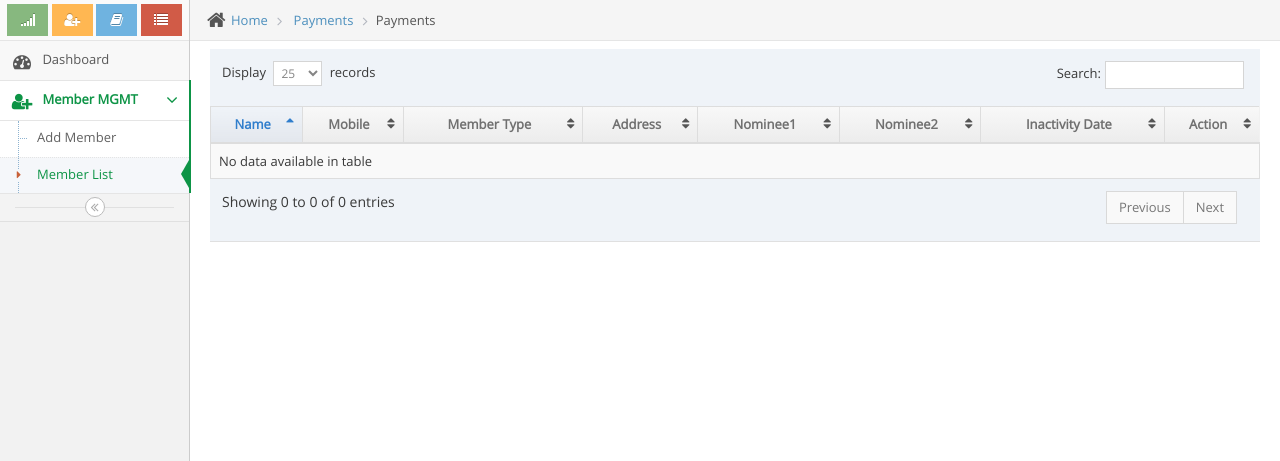
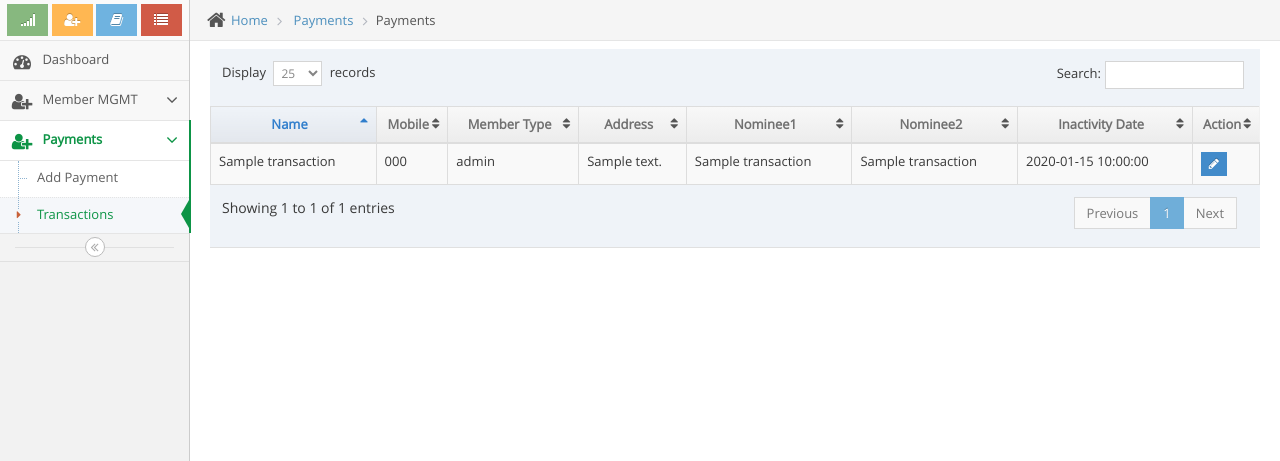
Before and after one commit to milansoni44/sss, a CodeIgniter app: page /hquiz/index.php/payments/index in a window 1280 px wide. Shown: the part 45-506 px from the top of the page. Run offline with CodeIgniter, Linux system fonts and the light colour scheme; the visitor is signed in with stand-in values (Sample User, id 1); tables that the repository leaves empty or names only in its code hold one stand-in row (values such as "Sample post"); data that the repository does not hold is empty.

Commit message:
transaction module

```diff
--- a/application/controllers/Payments.php
+++ b/application/controllers/Payments.php
@@ -9,6 +9,13 @@ class Payments extends MY_Controller {
     }
 	public function index()
 	{
+        $transactions = $this->db->query("SELECT
+                            transactions.*
+                        FROM transactions
+                        LEFT JOIN user_master ON user_master.user_id = transactions.user_id
+                        LEFT JOIN user_master AS demise_user ON demise_user.user_id = transactions.demise_user_id
+                        ")->result_array();
+        $this->data['transactions'] = $transactions;
         $this->data['page_name'] = "Payments";
 		$this->data['breadcrumb'] = $this->load->view('payment/breadcrumb', $this->data, TRUE);
         $this->data['jquery_view'] = $this->load->view('layout/jQuery', $this->data, TRUE);
--- a/application/views/layout/sidebar.php
+++ b/application/views/layout/sidebar.php
@@ -69,90 +69,6 @@
         </li>
 
 
-        <!--<li class="li_visibility">
-            <a href="#" class="dropdown-toggle">
-                <i class="menu-icon fa fa-user-plus"></i>
-                <span class="menu-text"> Course MGMT </span>
-                <b class="arrow fa fa-angle-down"></b>
-            </a>
-            <b class="arrow"></b>
-            <ul class="submenu">
-                <li id="add_course_li">
-                    <a href="<?php /*echo $admin_add_course_link; */?>">
-                        <i class="menu-icon fa fa-caret-right"></i>
-                        Add Course
-                    </a>
-                    <b class="arrow"></b>
-                </li>
-                <li id="list_course_li">
-                    <a href="<?php /*echo $admin_course_list_link; */?>">
-                        <i class="menu-icon fa fa-caret-right"></i>
-                        Course List
-                    </a>
-                    <b class="arrow"></b>
-                </li>
-                <li id="user_course_progress_li">
-                    <a href="<?php /*echo $admin_user_course_progress_link; */?>">
-                        <i class="menu-icon fa fa-caret-right"></i>
-                        User Course Progress
-                    </a>
-                    <b class="arrow"></b>
-                </li>
-            </ul>
-        </li>
-
-        <li class="li_visibility">
-            <a href="#" class="dropdown-toggle">
-                <i class="menu-icon fa fa-user-plus"></i>
-                <span class="menu-text"> Chapter MGMT </span>
-                <b class="arrow fa fa-angle-down"></b>
-            </a>
-            <b class="arrow"></b>
-            <ul class="submenu">
-                <li id="add_chapter_li">
-                    <a href="<?php /*echo $admin_add_chapter_link; */?>">
-                        <i class="menu-icon fa fa-caret-right"></i>
-                        Add Chapter
-                    </a>
-                    <b class="arrow"></b>
-                </li>
-                <li id="list_chapter_li">
-                    <a href="<?php /*echo $admin_chapter_list_link; */?>">
-                        <i class="menu-icon fa fa-caret-right"></i>
-                        Chapter List
-                    </a>
-                    <b class="arrow"></b>
-                </li>
-            </ul>
-        </li>
-
-        <li class="li_visibility_user" id="my_course_li">
-            <a href="<?php /*echo $admin_my_course_link; */?>">
-                <i class="menu-icon fa fa-tachometer"></i>
-                <span class="menu-text"> My Courses </span>
-            </a>
-
-            <b class="arrow"></b>
-        </li>
-
-        <li class="li_visibility_user" id="my_completed_course_li">
-            <a href="<?php /*echo $admin_my_completed_course_link; */?>">
-                <i class="menu-icon fa fa-tachometer"></i>
-                <span class="menu-text">Completed Courses </span>
-            </a>
-
-            <b class="arrow"></b>
-        </li>
-
-        <li class="" id="results_li">
-            <a href="<?php /*echo $admin_result_link; */?>">
-                <i class="menu-icon fa fa-tachometer"></i>
-                <span class="menu-text"> Results </span>
-            </a>
-
-            <b class="arrow"></b>
-        </li>-->
-
         <li class="li_visibility">
             <a href="#" class="dropdown-toggle">
                 <i class="menu-icon fa fa-user-plus"></i>
@@ -178,6 +94,31 @@
             </ul>
         </li>
 
+        <li class="li_visibility">
+            <a href="#" class="dropdown-toggle">
+                <i class="menu-icon fa fa-user-plus"></i>
+                <span class="menu-text">Payments</span>
+                <b class="arrow fa fa-angle-down"></b>
+            </a>
+            <b class="arrow"></b>
+            <ul class="submenu">
+                <li id="add_payments_li">
+                    <a href="<?php //echo $admin_add_user_link; ?>#">
+                        <i class="menu-icon fa fa-caret-right"></i>
+                        Add Payment
+                    </a>
+                    <b class="arrow"></b>
+                </li>
+                <li id="payments_li">
+                    <a href="<?php //echo $admin_user_list_link; ?>#">
+                        <i class="menu-icon fa fa-caret-right"></i>
+                        Transactions
+                    </a>
+                    <b class="arrow"></b>
+                </li>
+            </ul>
+        </li>
+
 
     </ul><!-- /.nav-list -->
 
--- a/application/views/payment/payment_list.php
+++ b/application/views/payment/payment_list.php
@@ -72,17 +72,17 @@
                                         </thead>
                                         <tbody>
                                             <?php
-                                            if (!empty($user_info)) {
-                                                foreach ($user_info as $user) {
+                                            if (!empty($transactions)) {
+                                                foreach ($transactions as $transaction) {
                                                     ?>
                                                     <tr>
-                                                        <td><?php echo $user['name']; ?></td>
-                                                        <td><?php echo $user['mobile']; ?></td>
-                                                        <td><?php echo $user['user_type']; ?></td>
-                                                        <td><?php echo $user['address']; ?></td>
-                                                        <td><?php echo $user['nominee1']; ?></td>
-                                                        <td><?php echo $user['nominee2']; ?></td>
-                                                        <td><?php echo $user['inactivity_date']; ?></td>
+                                                        <td><?php echo $transaction['name']; ?></td>
+                                                        <td><?php echo $transaction['mobile']; ?></td>
+                                                        <td><?php echo $transaction['user_type']; ?></td>
+                                                        <td><?php echo $transaction['address']; ?></td>
+                                                        <td><?php echo $transaction['nominee1']; ?></td>
+                                                        <td><?php echo $transaction['nominee2']; ?></td>
+                                                        <td><?php echo $transaction['inactivity_date']; ?></td>
                                                         <td>
                                                             <a class="btn btn-primary btn-xs  no-padding-top no-padding-bottom" href="<?php echo $admin_add_user_link . '/' . $user['user_id']; ?>">
                                                                 <i class="fa fa-pencil"></i>
@@ -121,12 +121,12 @@
 
 <!-- basic scripts -->
 <script>
-    var current_page = "list_user_page";
+    //var current_page = "list_user_page";
 </script>
 <?php echo $jquery_view; ?>
 
 <script>
-    $("#list_user_li").addClass("active")
+    $("#payments_li").addClass("active")
         .parent()
         .parent().addClass("active open");
 
@@ -135,12 +135,3 @@
         "pageLength": 25
     });
 </script>
-
-
-<script>
-    $('.user_delete_btn').click(function () {
-        // escape here if the confirm is false;
-        if (!confirm('All the data of this user will be deleted. Are you sure you want to Delete?')) return false;
-
-    });
-</script>
```
